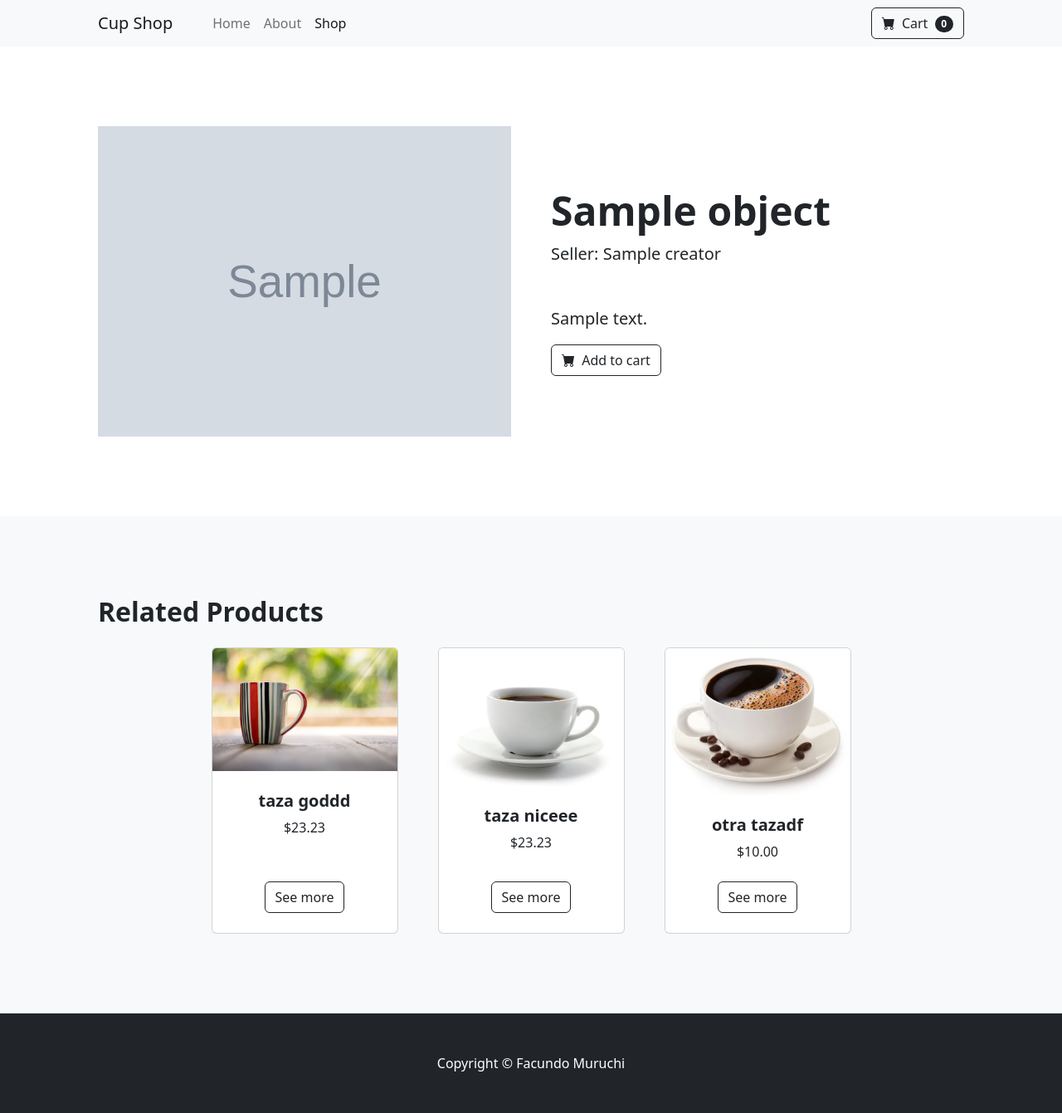
After one commit to FacundoMuruchi/Shopping-Web, a Django app: template shopping/templates/shopping/details.html in a window 1280 px wide. The commit adds this page. Shown: the whole page at 83% size. Run offline with Django 5.2, Linux system fonts and the light colour scheme; data comes from the database, SQL or seed files in the repository; both versions use the stored data as it was after the commit; the template is opened without the code that fills it: values that come from a table or form of the project are taken from there, most other values are stand-ins (such as "Sample title", 1, 10 or a date in 2020); grey boxes marked "Sample" are stand-in pictures; some libraries are stand-ins or nearby versions.

Commit message:
details y media

```diff
--- a/shop/settings.py
+++ b/shop/settings.py
@@ -11,6 +11,7 @@ https://docs.djangoproject.com/en/5.0/ref/settings/
 """
 
 from pathlib import Path
+import os
 
 # Build paths inside the project like this: BASE_DIR / 'subdir'.
 BASE_DIR = Path(__file__).resolve().parent.parent
@@ -130,3 +131,6 @@ STATICFILES_DIRS = [
 # https://docs.djangoproject.com/en/5.0/ref/settings/#default-auto-field
 
 DEFAULT_AUTO_FIELD = 'django.db.models.BigAutoField'
+
+MEDIA_URL = '/media/'
+MEDIA_ROOT = os.path.join(BASE_DIR, 'media')
--- a/shop/urls.py
+++ b/shop/urls.py
@@ -15,6 +15,8 @@ Including another URLconf
     2. Add a URL to urlpatterns:  path('blog/', include('blog.urls'))
 """
 from django.contrib import admin
+from django.conf import settings
+from django.conf.urls.static import static
 from django.urls import path, include
 from .views import home
 
@@ -24,3 +26,5 @@ urlpatterns = [
     path('shopping/', include('shopping.urls')),
     path('profiles/', include('profiles.urls'))
 ]
+
+urlpatterns += static(settings.MEDIA_URL, document_root=settings.MEDIA_ROOT)
--- a/shopping/models.py
+++ b/shopping/models.py
@@ -7,9 +7,10 @@ from django.contrib.auth.models import User
 class Post(models.Model):
     title = models.CharField(max_length=50)
     desc = RichTextField(max_length=1000)
+    img = models.ImageField(upload_to='posts', height_field=None, width_field=None, max_length=None)
+    price = models.DecimalField(max_digits=5, decimal_places=2)
     date = models.DateTimeField(auto_now=True)
     creator = models.ForeignKey(User, on_delete=models.CASCADE)
-    img = models.ImageField(upload_to='shopping/imgs/', height_field=None, width_field=None, max_length=None)
 
     def __str__(self):
-        return f'{self.title}, {self.creator}'
+        return f'{self.title}, ${self.price}'
--- /dev/null
+++ b/shopping/templates/shopping/details.html
@@ -0,0 +1,62 @@
+{% extends "base.html" %}
+
+{% block active %}
+<ul class="navbar-nav me-auto mb-2 mb-lg-0 ms-lg-4">
+    <li class="nav-item"><a class="nav-link" aria-current="page" href="{% url "home" %}">Home</a></li>
+    <li class="nav-item"><a class="nav-link" href="{% url "about" %}">About</a></li>
+    <li class="nav-item"><a class="nav-link active" href="{% url "shop" %}">Shop</a></li>
+</ul>
+{% endblock active %}
+
+{% block heading %}
+<div class="row gx-4 gx-lg-5 align-items-center">
+    <div class="col-md-6"><img class="card-img-top mb-5 mb-md-0" src="{{object.img.url}}" alt="..." /></div>
+    <div class="col-md-6">
+        <h1 class="display-5 fw-bolder">{{ object.title }}</h1>
+        <div class="fs-5 mb-5">
+            <span>Seller: {{ object.creator }}</span>
+        </div>
+        <p class="lead">
+            {{ object.desc|safe }}</p>
+        <div class="d-flex">
+            <a class="btn btn-outline-dark flex-shrink-0" type="button" href="{% url "shop" %}">
+                <i class="bi-cart-fill me-1"></i>
+                Add to cart
+            </a>
+        </div>
+    </div>
+</div>
+{% endblock heading %}
+
+{% block related %}
+<section class="py-5 bg-light">
+    <div class="container px-4 px-lg-5 mt-5">
+        <h2 class="fw-bolder mb-4">Related Products</h2>
+        <div class="row gx-4 gx-lg-5 row-cols-2 row-cols-md-3 row-cols-xl-4 justify-content-center">
+
+            {% for post in object_list %}
+                <div class="col mb-5">
+                    <div class="card h-100">
+                        <!-- Product image-->
+                        <img class="card-img-top" src="{{post.img.url}}" alt="..." />
+                        <!-- Product details-->
+                        <div class="card-body p-4">
+                            <div class="text-center">
+                                <!-- Product name-->
+                                <h5 class="fw-bolder">{{post.title}}</h5>
+                                <!-- Product price-->
+                                ${{post.price}}
+                            </div>
+                        </div>
+                        <!-- Product actions-->
+                        <div class="card-footer p-4 pt-0 border-top-0 bg-transparent">
+                            <div class="text-center"><a class="btn btn-outline-dark mt-auto" href="{% url "details" post.id %}">See more</a></div>
+                        </div>
+                    </div>
+                </div>
+            {% endfor %}
+
+        </div>
+    </div>
+</section>
+{% endblock related %}
--- a/shopping/urls.py
+++ b/shopping/urls.py
@@ -1,8 +1,9 @@
 from django.urls import path
-from .views import about_view, cart_view, PostListView
+from .views import about_view, cart_view, PostListView, PostDetailView
 
 urlpatterns=[
     path('about/', about_view, name='about'),
     path('shop/', PostListView.as_view(), name='shop'),
-    path('cart/', cart_view, name='cart')
+    path('cart/', cart_view, name='cart'),
+    path('details/<int:pk>/', PostDetailView.as_view(), name='details')
 ]
--- a/templates/base.html
+++ b/templates/base.html
@@ -39,9 +39,7 @@
             </div>
         </section>
         <!-- Related items section-->
-        <section class="py-5 bg-light">
                 {% block related %}{% endblock related %}
-        </section>
         <!-- Footer-->
         <footer class="py-5 bg-dark">
             <div class="container"><p class="m-0 text-center text-white">Copyright &copy; Facundo Muruchi</p></div>
```
Also changed, not shown: shopping/templates/shopping/shop.html (+8 -87 lines), shopping/views.py (+13 -3 lines), db.sqlite3, media/posts/coffee-cup.png (renamed from None/coffee-cup.png), media/posts/cup-2315565_1280.jpg (renamed from None/cup-2315565_1280.jpg), media/posts/prueba2.jpg (added), media/posts/pruebaa3.jpg (added), shopping/imgs/coffee-cup.png (deleted), shopping/migrations/0001_initial.py, shopping/migrations/0002_alter_post_img.py, 1 other file.
